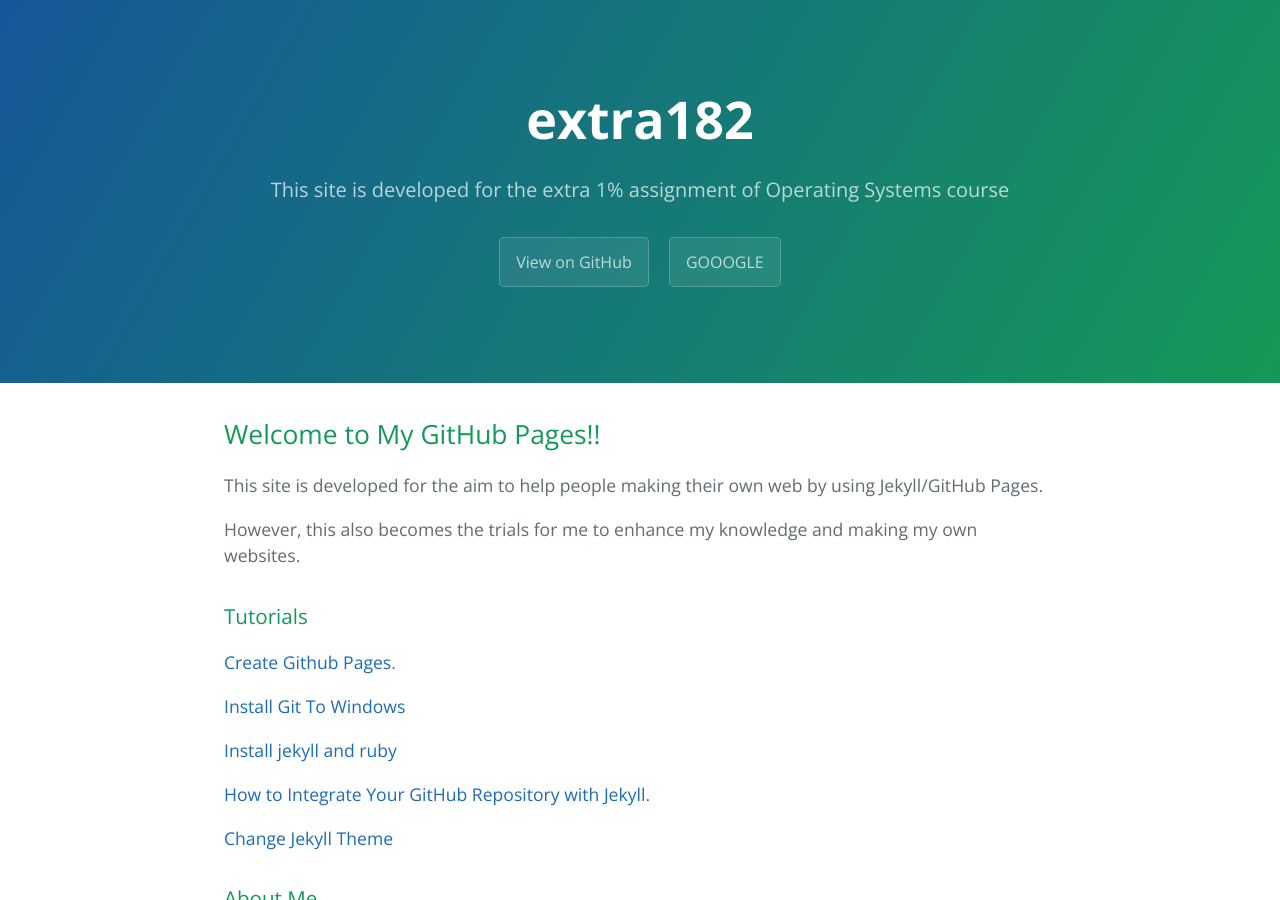
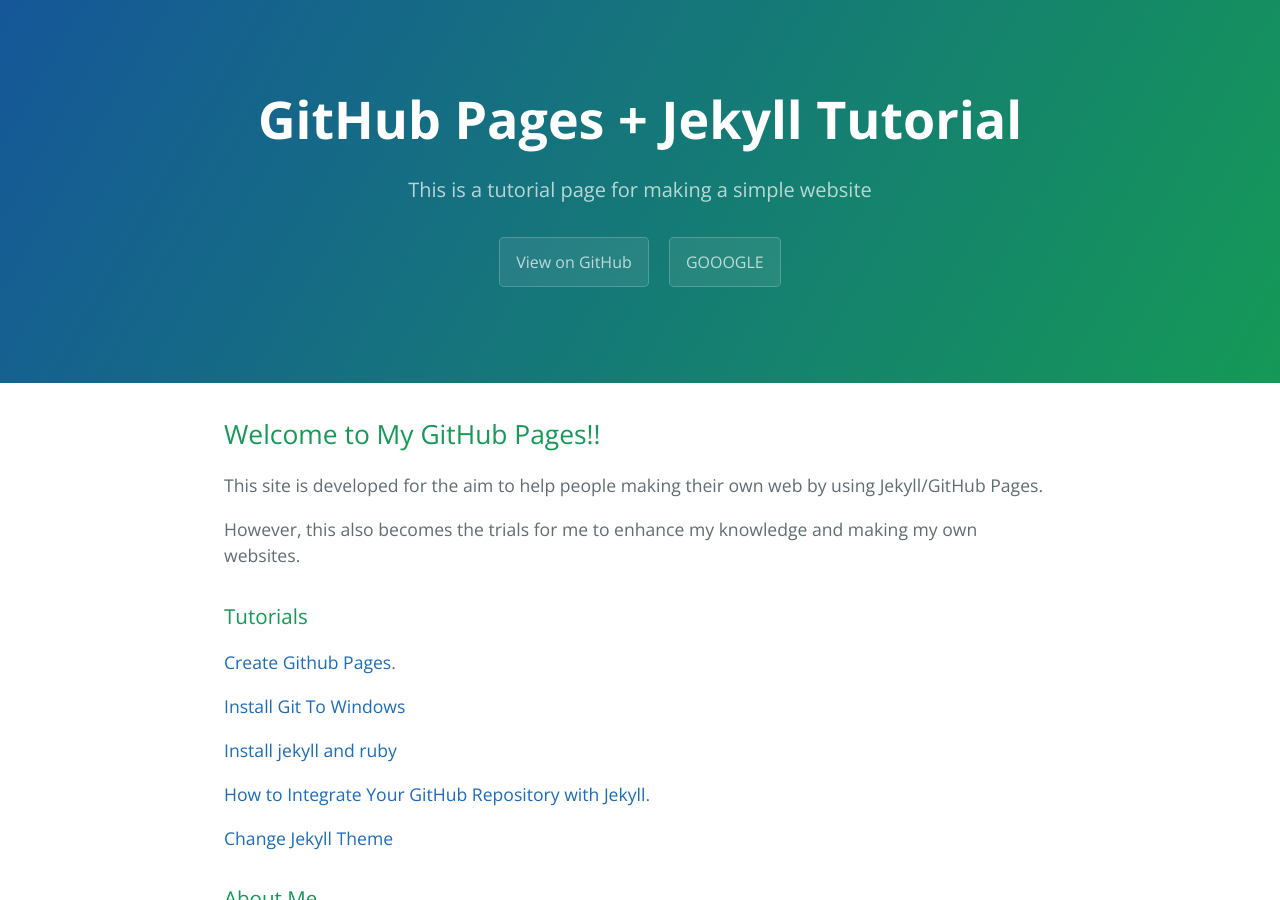
Before and after one commit to wahyuadt/extra182, a Jekyll site: the page built from README.md, in a window 1280 px wide and 900 px high. Built offline with Jekyll 4.4.1, drawn with Linux system fonts in a browser that asks for light colours; our own code applies the rules of GitHub Pages for plain Markdown files.

Commit message:
Editing Web Page

```diff
--- a/README.md
+++ b/README.md
@@ -1,3 +1,9 @@
+---
+title : GitHub Pages + Jekyll Tutorial
+description : This is a tutorial page for making a simple website
+---
+
+
 ## Welcome to My GitHub Pages!!
 
 This site is developed for the aim to help people making their own web by using Jekyll/GitHub Pages.
--- a/_config.yml
+++ b/_config.yml
@@ -25,9 +25,12 @@ encoding: UTF-8
 #theme: jekyll-theme-midnight
 
 
-title: extra182
-description: >
-    This site is developed for the extra 1% assignment of Operating Systems course
+#title: extra182
+#description: >
+    #This site is developed for the extra 1% assignment of Operating Systems course
+
+title : GitHub Pages + Jekyll Tutorial
+description : This is a tutorial page for making a simple website
 
 author: nyem
 # theme: jekyll-theme-midnight
```
